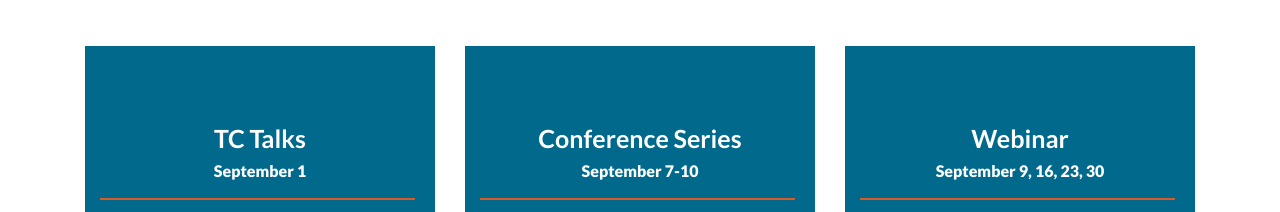
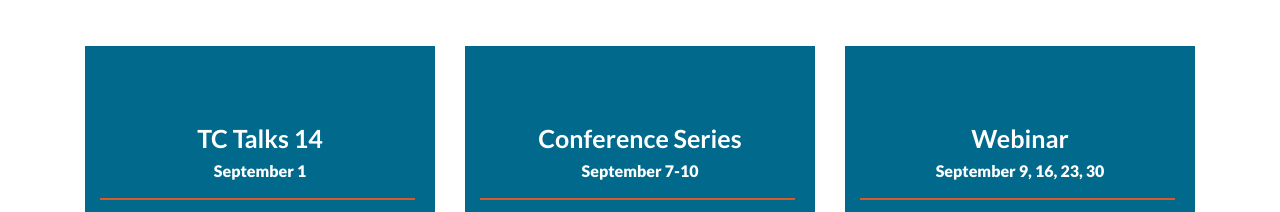
Before and after one commit to tc-ca/transformation, a plain HTML site: page september-2020.html in a window 1280 px wide. Shown: the part 1744-1956 px from the top of the page. Drawn offline with Linux system fonts and the light colour scheme; files whose address does not match are found by name.

Commit message:
Update september-2020.html

```diff
--- a/september-2020.html
+++ b/september-2020.html
@@ -136,7 +136,7 @@
       <div class="event-box">
         <div class="event-content">
           <img src="/transformation/images/homepage/icons/whats-new-icon.svg">
-          <h3>TC Talks</h3>
+          <h3>TC Talks 14</h3>
           <span><strong>September 1</strong></span>
           <hr>
           <p>Lorem ipsum dolor sit amet, consectetur adipiscing elit. Mauris posuere varius eros ac interdum. </p>
```
